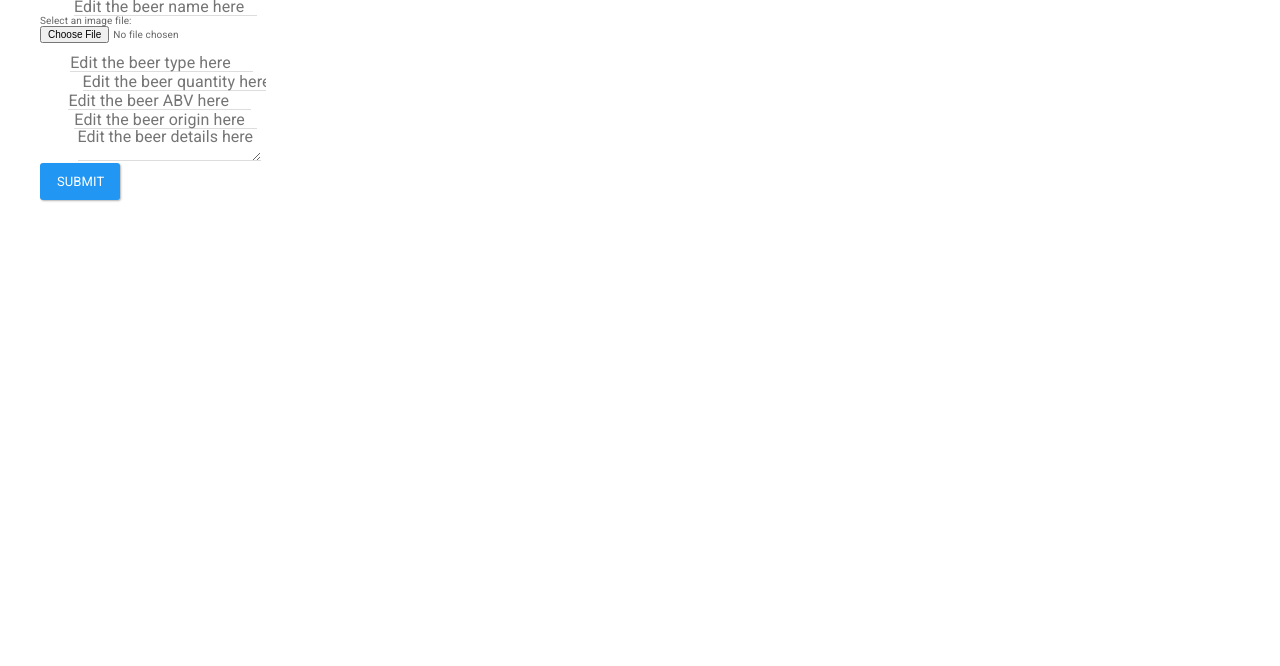
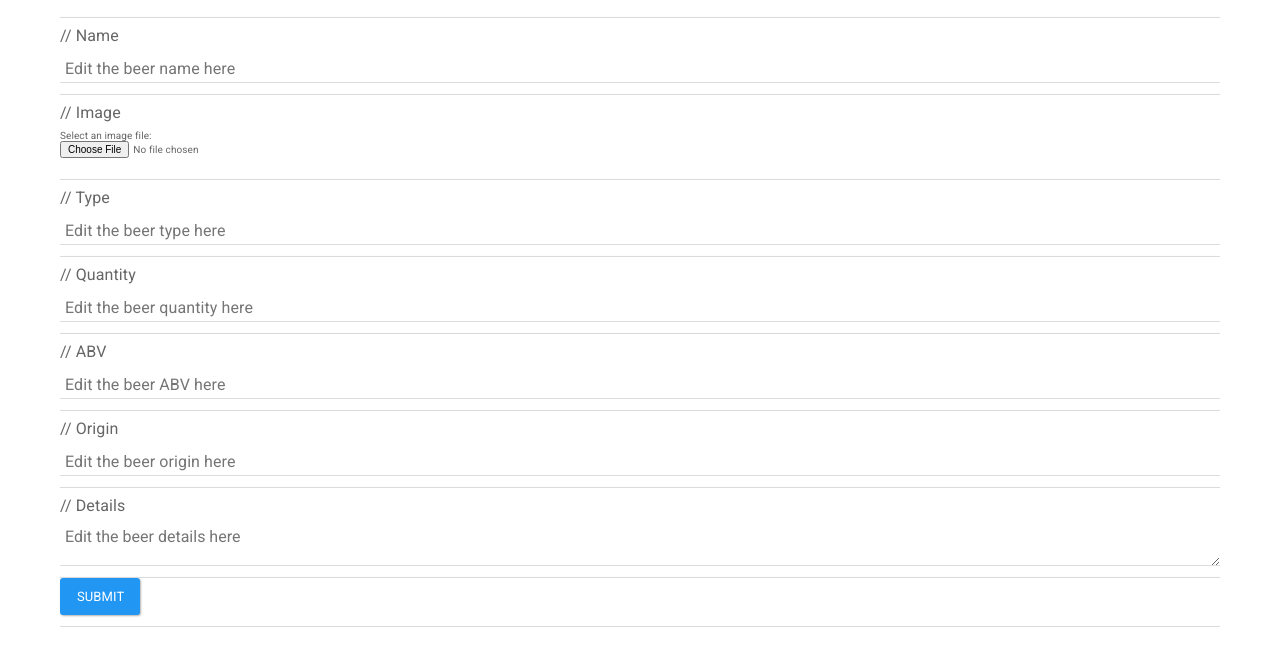
Before and after one commit to bendfold/beer-locker-ng-papa, a website: page public/index.html at #!/newbeer in a window 1280 px wide. Both pictures are taken after a click on the link "Add a new beer". Shown: the part 78-744 px from the top of the page. Drawn offline with Linux system fonts and the light colour scheme; no server answers.

Commit message:
orking of new beer form but realised im still in develop....ooops, glad am on me tod

```diff
--- a/public/app/beerform/beerform.tmpl.html
+++ b/public/app/beerform/beerform.tmpl.html
@@ -1,46 +1,48 @@
 <form action="#" id="{{'edit_form_' + beer._id}}" enctype='multipart/form-data'>
-	<ul class="edit-panel">
+	<ul class="edit-panel item-detail-list">
 		<!-- NOTE Model in this view is the one we pass in to the directive attribute i.e. beer -->
-		<li>
-			<label class="label" for="editName">Name:</label>
-			<input type="text" placeholder="Edit the beer name here" ng-model="model.name" />
+		<li class="list-item">
+			<label class="item-title" for="editName">// Name</label>
+			<input class="item-input" type="text" placeholder="Edit the beer name here" ng-model="model.name" />
 		</li>
-		<li>
+		<li class="list-item">
+			<p>
+				<span class="item-title">// Image</span>
+			</p>
 			<!--
 				Adding model here to pass through the beer model, its on the beerform parent as beer, but as its the second time we inherit it here we need to use the original attribute name.
 				TODO - Look at the naming of this model attr as its passed down
 			-->
 			<image-upload model="model">
 		</li>
-		<li>
-			<label class="label" for="editType">Type:</label>
-			<input type="text" placeholder="Edit the beer type here" ng-model="model.type" />
+		<li class="list-item">
+			<label class="item-title" for="editType">// Type</label>
+			<input class="item-input" type="text" placeholder="Edit the beer type here" ng-model="model.type" />
 		</li>
-		<li>
-			<label class="label" for="editQuantity">Quantity:</label>
-			<input  type="number" placeholder="Edit the beer quantity here" ng-model="model.quantity" />
+		<li class="list-item">
+			<label class="item-title" for="editQuantity">// Quantity</label>
+			<input class="item-input" type="number" placeholder="Edit the beer quantity here" ng-model="model.quantity" />
 		</li>
-		<li>
-			<label class="label" for="editABV">ABV:</label>
-			<input type="number" placeholder="Edit the beer ABV here" ng-model="model.abv" />
+		<li class="list-item">
+			<label class="item-title" for="editABV">// ABV</label>
+			<input class="item-input" type="number" placeholder="Edit the beer ABV here" ng-model="model.abv" />
 		</li>
-		<li>
-			<label class="label" for="editOrigin">Origin:</label>
-			<input type="text" placeholder="Edit the beer origin here" ng-model="model.origin" />
+		<li class="list-item">
+			<label class="item-title" for="editOrigin">// Origin</label>
+			<input class="item-input" type="text" placeholder="Edit the beer origin here" ng-model="model.origin" />
 		</li>
-		<li>
-			<label class="label" for="editDetails">Details:</label>
-			<textarea placeholder="Edit the beer details here" ng-model="model.details" ></textarea>
+		<li class="list-item">
+			<label class="item-title" for="editDetails">// Details</label>
+			<textarea class="item-input item-input-textarea" placeholder="Edit the beer details here" ng-model="model.details" ></textarea>
 		</li>
-		<li>
+		<li class="list-item list-item-submit">
 			<a action-button="{{vm.submitAction}}" class="btn btn-primary">SUBMIT</a>
 		</li>
-
-		<li ng-repeat="field in vm.fields">
+<!-- 		<li class="list-item" ng-repeat="field in vm.fields">
 			<label class="label" for="edit-{{field.key}}">
-				{{field.label}}
+				// {{field.label}}
 			</label>
 			<input type="text" ng-model="" />
-		</li>
+		</li> -->
 	</ul>
 </form>
--- a/src/stylus/components/beer-form.styl
+++ b/src/stylus/components/beer-form.styl
@@ -0,0 +1,11 @@
+.edit-panel
+	.item-title
+		font-size 1.6rem
+		font-weight normal
+		color #666
+		display block
+		text-align left
+	.item-input
+		display block
+		width 100%
+		padding 5px
```
Also changed, not shown: public/css/main.css.
